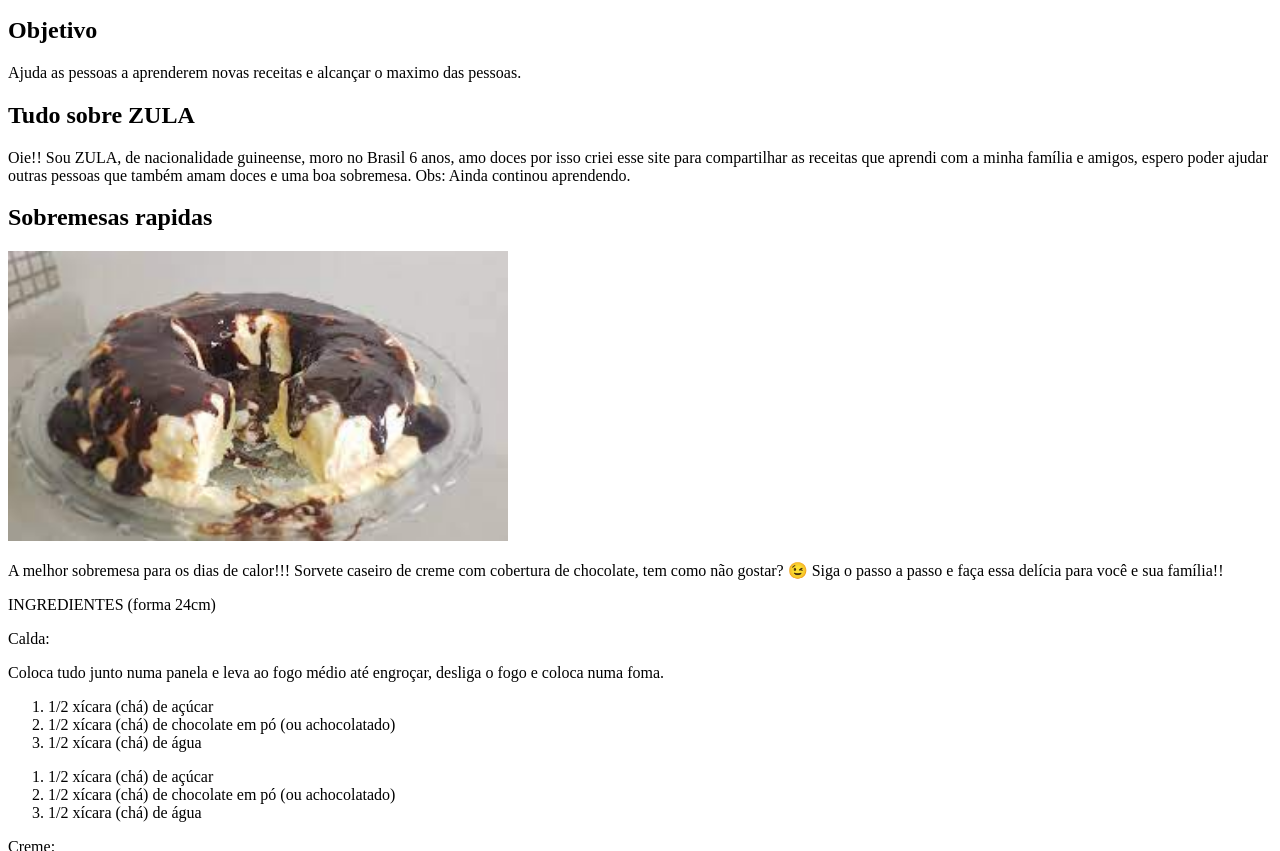
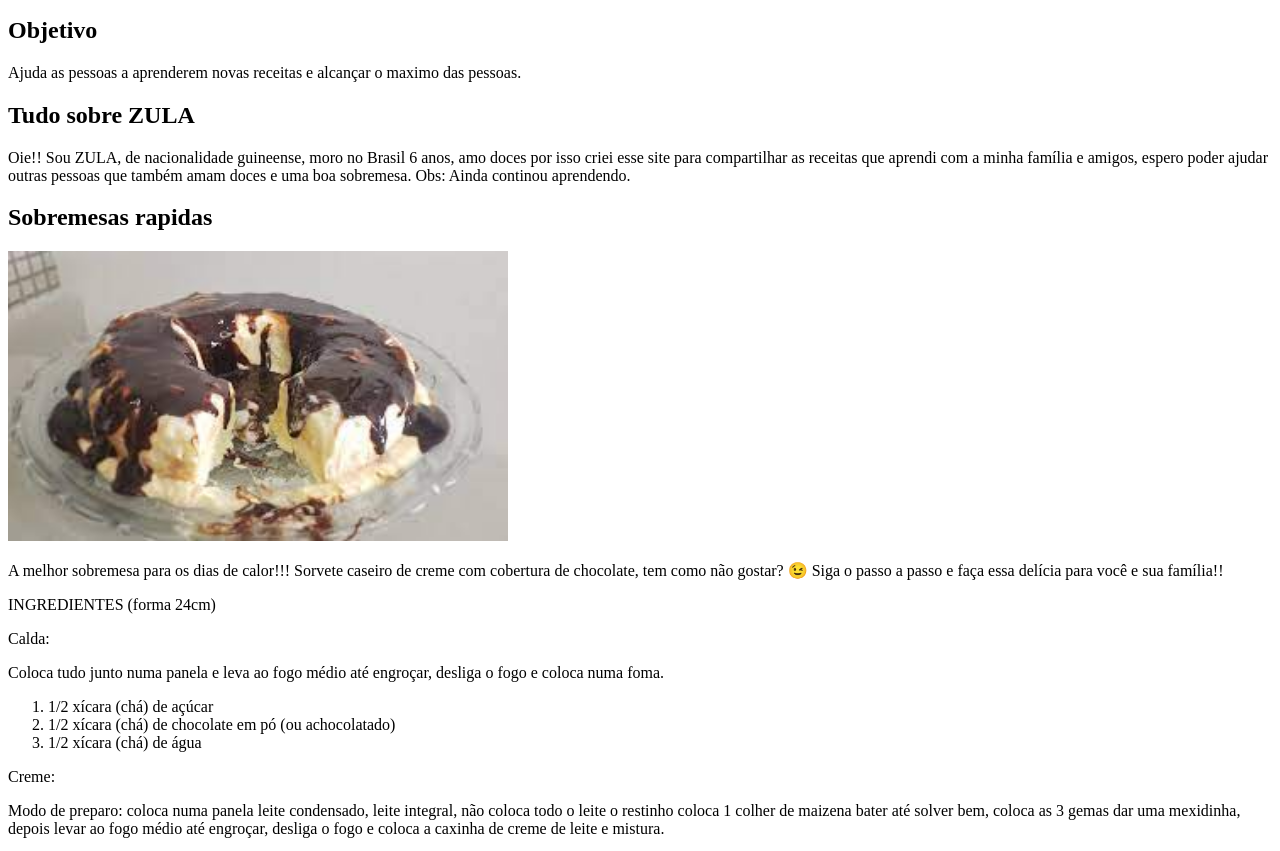
Before and after one commit to Zulaicasarr/Projeto_html, a plain HTML site: page index.html in a window 1280 px wide. Shown: the part 104-955 px from the top of the page. Drawn offline with Linux system fonts and the light colour scheme.

Commit message:
seguindo commit

```diff
--- a/index.html
+++ b/index.html
@@ -51,13 +51,6 @@ Calda:
    <li>1/2 xícara (chá) de água</li>
 </ol>
 
-<ol>
-   <li>1/2 xícara (chá) de açúcar</li>
-   <li>1/2 xícara (chá) de chocolate em pó (ou achocolatado)</li>
-   <li>1/2 xícara (chá) de água</li>
-</ol>
-
-
 <p>
    Creme:
 </p>
```
